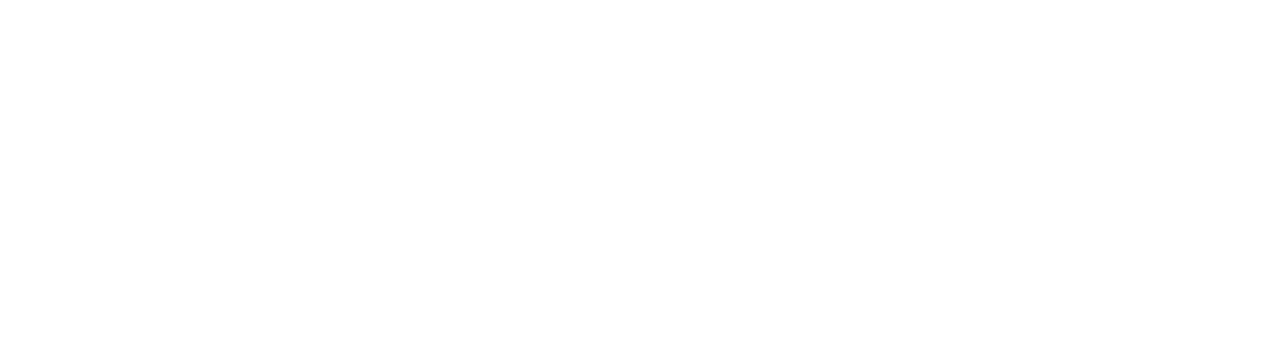
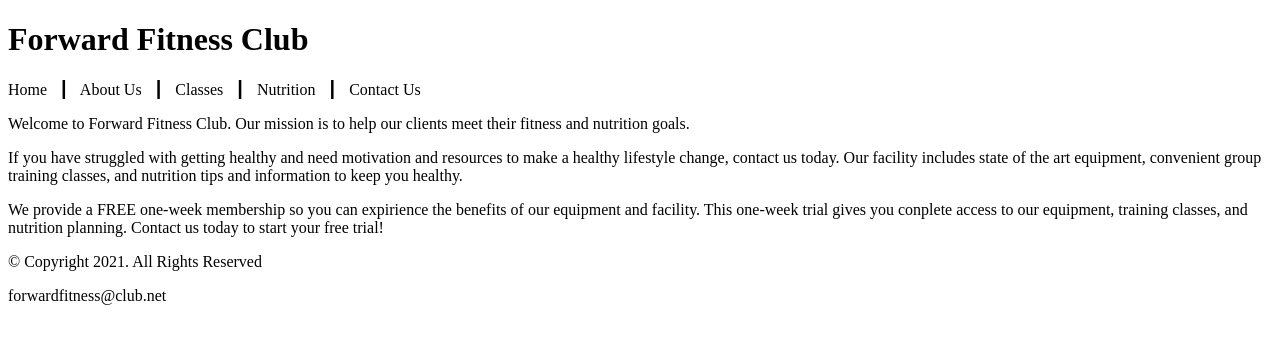
Before and after one commit to 144Sp23/ch2notes-Brodie-Wallace, a plain HTML site: page index.html in a window 1280 px wide. Drawn offline with Linux system fonts and the light colour scheme.

Commit message:
Update index.html

```diff
--- a/index.html
+++ b/index.html
@@ -1,13 +1,41 @@
 <!DOCTYPE html>
+<!-- This website was created by: Brodie Wallace -->
 <html lang="en">
-
 <head>
-  <title></title>
+  <title>Forward Fitness Club</title>
   <meta charset="utf-8">
 </head>
-
 <body>
 
+    <!-- Use the header area for the website name or logo -->
+    <header>
+        <h1>Forward Fitness Club</h1>
+    </header>
+
+    <!-- Use the nav area to add hyperlinks to other pages within the website -->
+    <nav>
+        <p>Home &nbsp; &#9475; &nbsp;
+            About Us &nbsp; &#9475; &nbsp;
+            Classes &nbsp; &#9475; &nbsp;
+            Nutrition &nbsp; &#9475; &nbsp;
+            Contact Us</p>
+    </nav>
+
+    <!-- Use the main area to add the main content of the webpage -->
+    <main>
+
+        <p>Welcome to Forward Fitness Club. Our mission is to help our clients meet their fitness and nutrition goals.</p>
+
+        <p>If you have struggled with getting healthy and need motivation and resources to make a healthy lifestyle change, contact us today. Our facility includes state of the art equipment, convenient group training classes, and nutrition tips and information to keep you healthy.</p>
+
+        <p>We provide a FREE one-week membership so you can expirience the benefits of our equipment and facility. This one-week trial gives you conplete access to our equipment, training classes, and nutrition planning. Contact us today to start your free trial!</p>
+
+    </main>
+
+    <!-- Use the footer area to add webpage footer content -->
+    <footer>
+        <p>&copy; Copyright 2021. All Rights Reserved</p>
+        <p>forwardfitness@club.net</p>
+    </footer>
 </body>
-
 </html>
```
